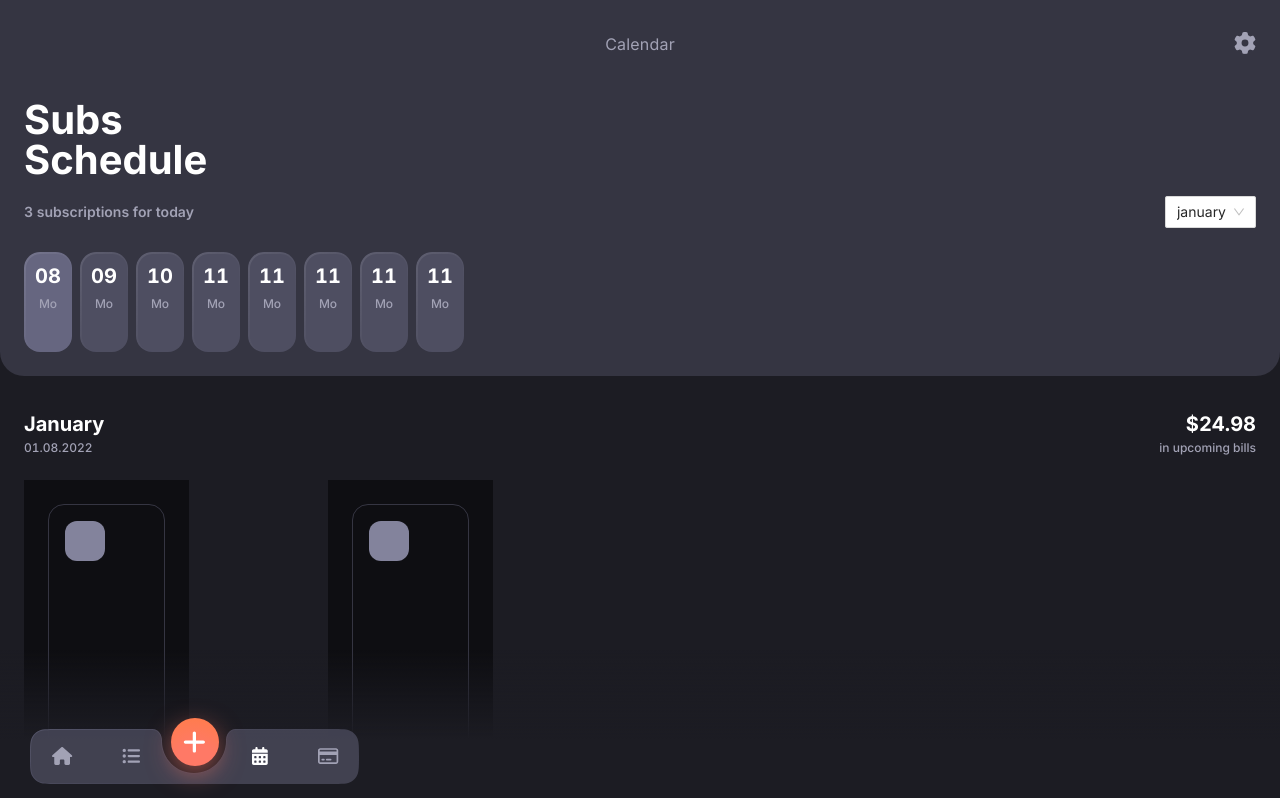
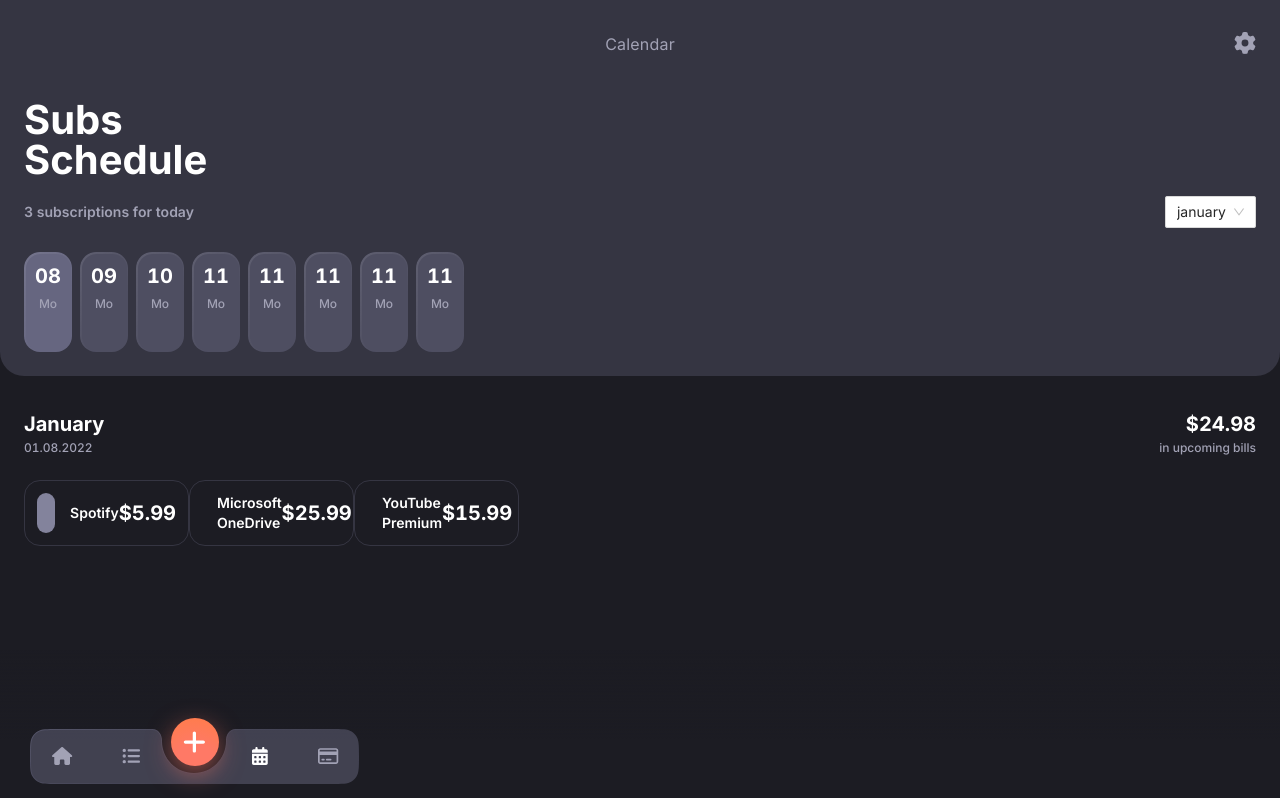
Before and after one commit to Dan-Viduykov/trackizer, a React (Create React App) app: page /calendar in a window 1280 px wide. Shown: the top 798 px of the page. Built offline with nearby package versions, Linux system fonts and the light colour scheme.

Commit message:
refactoring

```diff
--- a/src/components/SubsList/SubsList.scss
+++ b/src/components/SubsList/SubsList.scss
@@ -4,6 +4,47 @@
 
     &__item {
         margin-bottom: 8px;
+
+        &-link {
+            width: 100%;
+            padding: 12px;
+            display: flex;
+            justify-content: space-between;
+            align-items: center;
+            border: 1px solid $gray70;
+            border-radius: 16px;
+            color: inherit;
+            text-decoration: none;
+        }
+
+        &-img {
+            width: 40px;
+            height: 40px;
+            margin-right: 15px;
+            background: $gray40;
+            border-radius: 12px;
+        }
+
+        &-date {
+            width: 40px;
+            height: 40px;
+            margin-right: 15px;
+            background: $gray70;
+            border-radius: 12px;
+            color: $gray30;
+            text-align: center;
+
+            p:first-child {
+                font-size: 10px;
+                margin: 4px 0 -4px;
+            }
+        }
+
+        &-name {
+            margin-right: auto;
+        }
+
+        &-price {}
     }
 
     &--flex {
@@ -16,7 +57,7 @@
         flex-wrap: wrap;
         justify-content: space-between;
 
-        & .subscription {
+        & .subs__item {
             width: 100%;
 
             &__link {
@@ -36,45 +77,3 @@
         }
     }
 }
-
-.subscription {
-    &__link {
-        padding: 12px;
-        display: flex;
-        justify-content: space-between;
-        align-items: center;
-        border: 1px solid $gray70;
-        border-radius: 16px;
-        color: inherit;
-        text-decoration: none;
-    }
-
-    &__img {
-        width: 40px;
-        height: 40px;
-        margin-right: 15px;
-        background: $gray40;
-        border-radius: 12px;
-    }
-
-    &__date {
-        width: 40px;
-        height: 40px;
-        margin-right: 15px;
-        background: $gray70;
-        border-radius: 12px;
-        color: $gray30;
-        text-align: center;
-
-        p:first-child {
-            font-size: 10px;
-            margin: 4px 0 -4px;
-        }
-    }
-
-    &__name {
-        margin-right: auto;
-    }
-
-    &__price {}
-}
--- a/src/components/SubsList/SubsList.tsx
+++ b/src/components/SubsList/SubsList.tsx
@@ -16,23 +16,23 @@ const SubsList: FC<SubsListProps> = ({ typeList }) => {
         const { name, price, id } = sub;
 
         const logoImg = (
-            <div className="subscription__img">
+            <div className="subs__item-img">
                 <img src="" alt="" />
             </div>
         )
         const logoDate = (
-            <div className="subscription__date">
+            <div className="subs__item-date">
                 <p className="ft-body-s">Jun</p>
                 <p className="ft-2">25</p>
             </div>
         )
 
         return (
-            <li className="subs__item subscription" key={id}>
-                <Link className="subscription__link" to={`/sub-info/${name}`} >
+            <li className="subs__item" key={id}>
+                <Link className="subs__item-link" to={`/sub-info/${name}`} >
                     {logoMode === 'imgs' ? logoImg : logoDate}
-                    <p className="subscription__name ft-2">{name}</p>
-                    <p className={`subscription__price ${typeList ? 'ft-4' : 'ft-2'}`}>${price}</p>
+                    <p className="subs__item-name ft-2">{name}</p>
+                    <p className={`subs__item-price ${typeList ? 'ft-4' : 'ft-2'}`}>${price}</p>
                 </Link>
             </li>
         )
--- a/src/pages/AppSettings/AppSettings.tsx
+++ b/src/pages/AppSettings/AppSettings.tsx
@@ -1,4 +1,4 @@
-import React, { FC } from "react";
+import { FC } from "react";
 import './AppSettings.scss'
 
 import { faAngleRight, faArrowDownShortWide, faSpellCheck } from "@fortawesome/free-solid-svg-icons";
--- a/src/pages/Budgets/Budgets.tsx
+++ b/src/pages/Budgets/Budgets.tsx
@@ -1,16 +1,19 @@
+import { FC } from "react";
+import './Budgets.scss';
+
 import { faAutomobile, faPlusCircle } from "@fortawesome/free-solid-svg-icons";
 import { FontAwesomeIcon } from "@fortawesome/react-fontawesome";
-import React, { FC } from "react";
+
 import BottomBar from "../../components/BottomBar";
 import HeaderTopMenu from "../../components/HeaderTopMenu";
-import './Budgets.scss'
+
 import cool from '../../assets/svg/cool.svg'
 
 const Budgets: FC = () => {
     return (
         <main className="budgets section">
-            <HeaderTopMenu title="Spending & Budgets" gear/>
             <section className="budgets__indicator">
+                <HeaderTopMenu title="Spending & Budgets" gear/>
                 <div className="budgets__lines">
                     <div className="budgets__line"></div>
                     <div className="budgets__line"></div>
```
